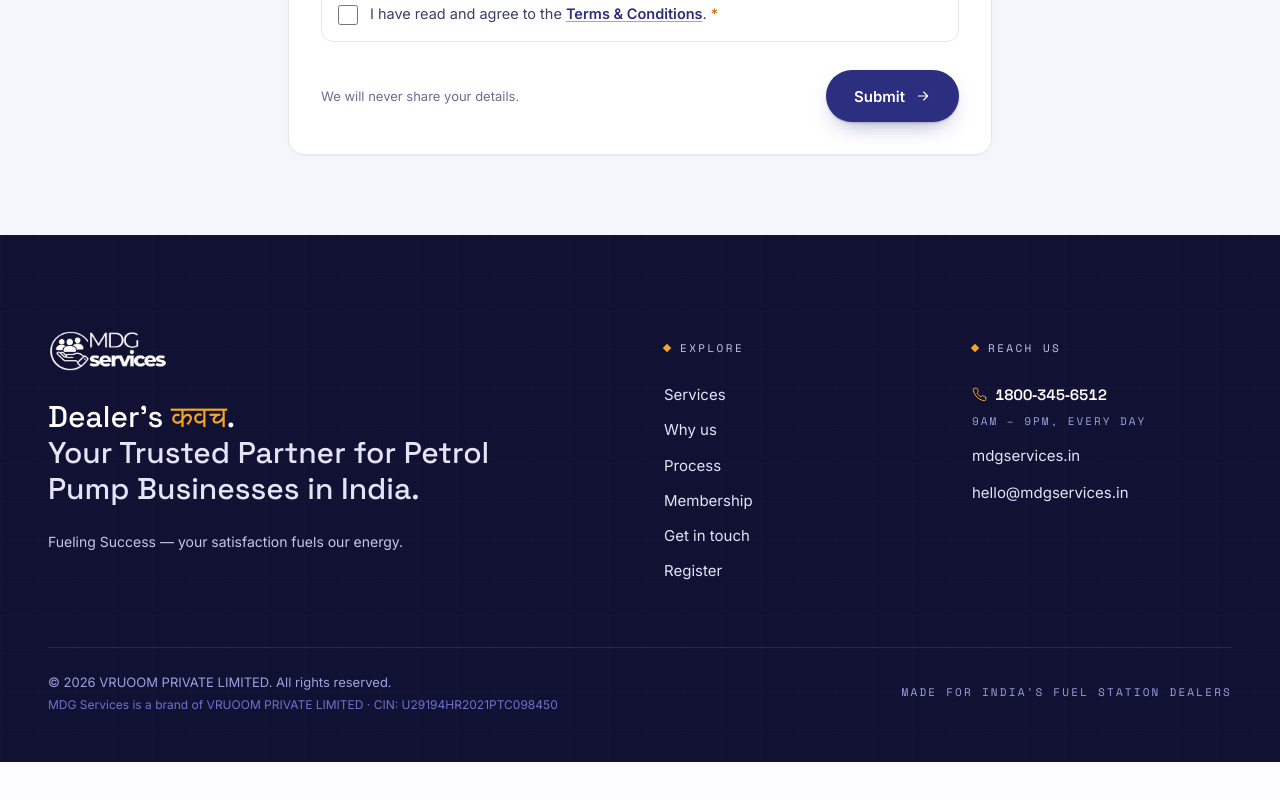
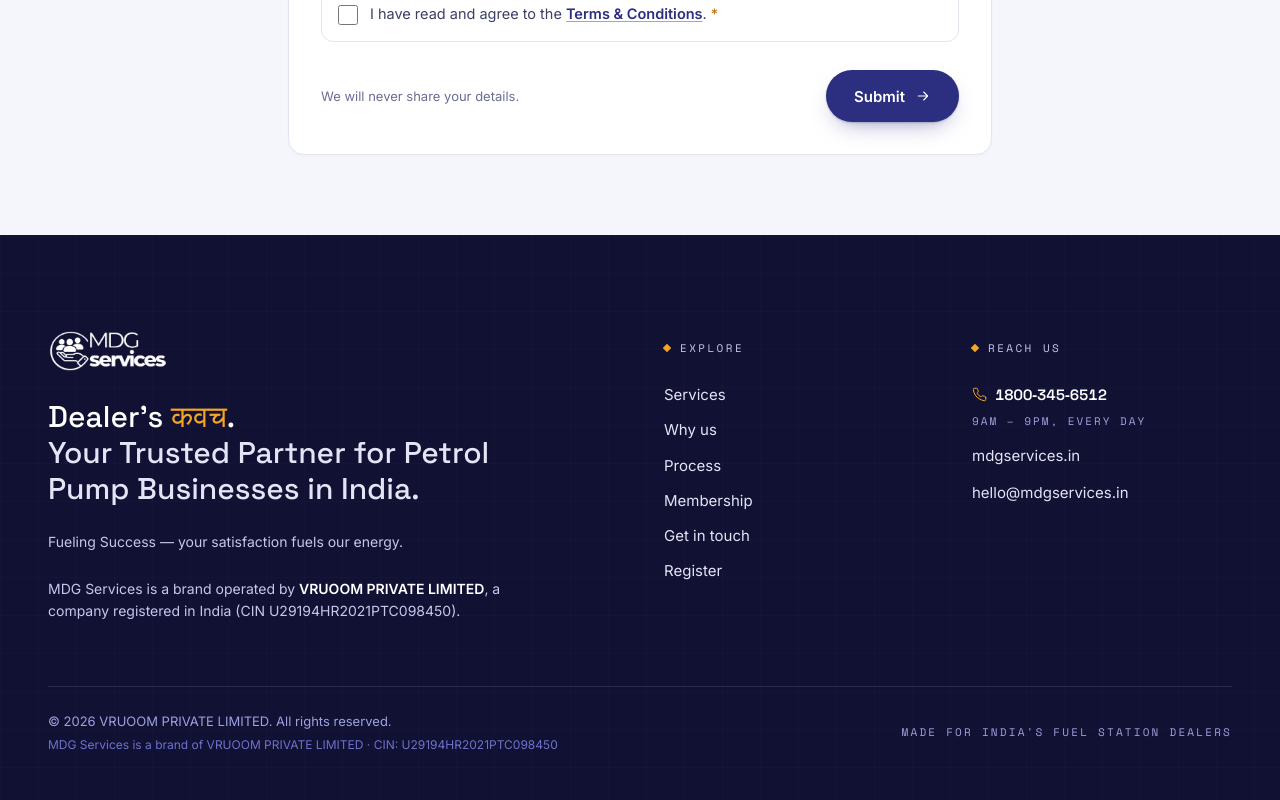
Before and after one commit to mdg-services/mdg-landing, a React (Vite) app: page /register in a window 1280 px wide. Shown: the part 1041-1841 px from the top of the page. Before the commit the page ends 1803 px from the top, so only its background shows below. Built offline with nearby package versions, Linux system fonts and the light colour scheme; a web font is replaced by a local one.

Commit message:
Render VRUOOM PRIVATE LIMITED legal entity visibly in footer body

```diff
--- a/src/components/Footer.tsx
+++ b/src/components/Footer.tsx
@@ -26,6 +26,11 @@
             </p>
             <p className="mt-6 max-w-prose2 text-[14px] leading-[1.6] text-navy-200">
               {BRAND.tagline} — your satisfaction fuels our energy.
+            </p>
+            <p className="mt-6 max-w-prose2 text-[14px] leading-[1.6] text-navy-200">
+              MDG Services is a brand operated by{" "}
+              <span className="font-semibold text-white">{BRAND.legalName}</span>
+              , a company registered in India (CIN {BRAND.cin}).
             </p>
           </div>
 
```
